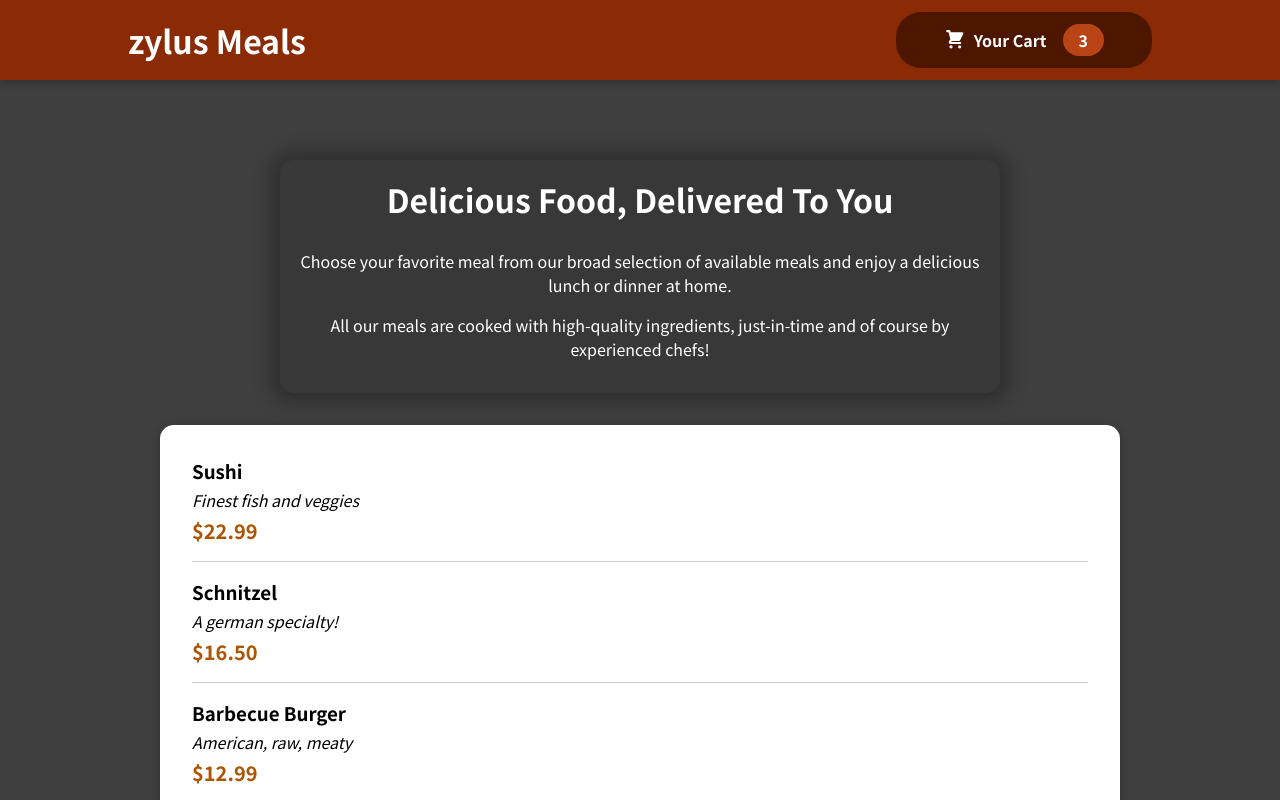
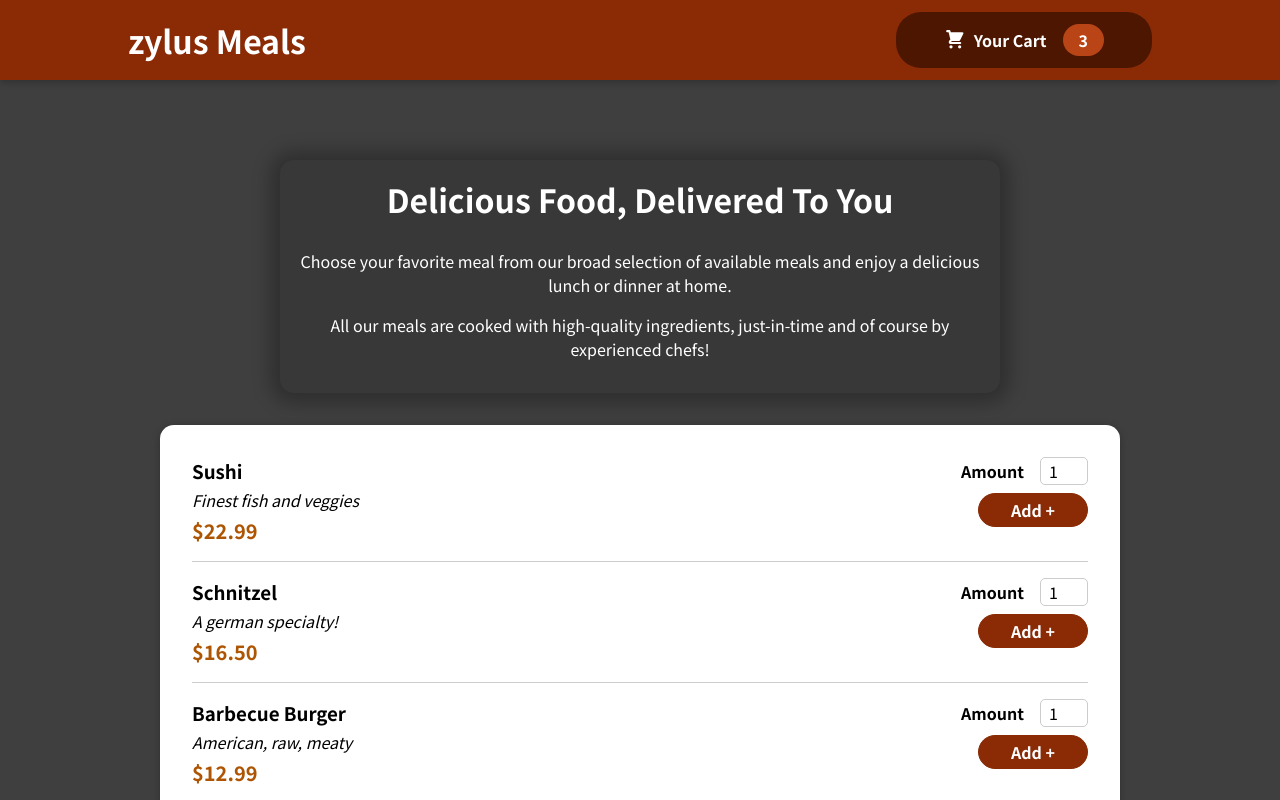
Before and after one commit to ashumsd7/React-Projects, a React (Create React App) app in the folder Food Order App/: page / in a window 1280 px wide. Shown: the top 800 px of the page. Built offline with nearby package versions, Linux system fonts and the light colour scheme.

Commit message:
add input forms

```diff
--- a/Food Order App/src/components/Meals/MealItem/MealItem.js
+++ b/Food Order App/src/components/Meals/MealItem/MealItem.js
@@ -1,4 +1,5 @@
 import classes from "./MealItem.module.css";
+import MealItemForm  from "./MealItemForm";
 const MealItem = (props) => {
   const price = `$${props.price.toFixed(2)}`;
 
@@ -10,7 +11,9 @@
         <div className={classes.description}>{props.description}</div>
         <div className={classes.price}>{price}</div>
       </div>
-      <div></div>
+      <div>
+        <MealItemForm/>
+      </div>
     </li>
   );
 };
--- a/Food Order App/src/components/Meals/MealItem/MealItemForm.js
+++ b/Food Order App/src/components/Meals/MealItem/MealItemForm.js
@@ -0,0 +1,24 @@
+import classes from './MealItemForm.module.css'
+import Input from '../../UI/Input'
+const MealItemForm = props =>{
+
+   return <form className={classes.form}>
+    <Input label='Amount' input={{
+        id:'Amount',
+        type:'number',
+        min:'1',
+        max:'5',
+        step:'1',
+        defaultValue:'1'
+
+
+
+    }}/>
+    <button> Add + </button>
+
+   </form>
+
+}
+
+
+export  default MealItemForm
--- a/Food Order App/src/components/Meals/MealItem/MealItemForm.module.css
+++ b/Food Order App/src/components/Meals/MealItem/MealItemForm.module.css
@@ -0,0 +1,20 @@
+.form {
+    text-align: right;
+  }
+
+  .form button {
+    font: inherit;
+    cursor: pointer;
+    background-color: #8a2b06;
+    border: 1px solid #8a2b06;
+    color: white;
+    padding: 0.25rem 2rem;
+    border-radius: 20px;
+    font-weight: bold;
+  }
+
+  .form button:hover,
+  .form button:active {
+    background-color: #641e03;
+    border-color: #641e03;
+  }
--- /dev/null
+++ b/Food Order App/src/components/UI/Input.js
@@ -0,0 +1,15 @@
+import classes from './Input.module.css'
+
+const Input = props =>{
+
+
+    return <div className={classes.input}>
+
+        <label htmlFor={props.input.id}>{props.label}</label>
+        <input  {...props.input}/>
+    </div>
+
+}
+
+
+export default Input
--- /dev/null
+++ b/Food Order App/src/components/UI/Input.module.css
@@ -0,0 +1,18 @@
+.input {
+    display: flex;
+    align-items: center;
+    margin-bottom: 0.5rem;
+  }
+
+  .input label {
+    font-weight: bold;
+    margin-right: 1rem;
+  }
+
+  .input input {
+    width: 3rem;
+    border-radius: 5px;
+    border: 1px solid #ccc;
+    font: inherit;
+    padding-left: 0.5rem;
+  }
```
Also changed, not shown: 1 other file (tests, documents, lock files or other folders).
